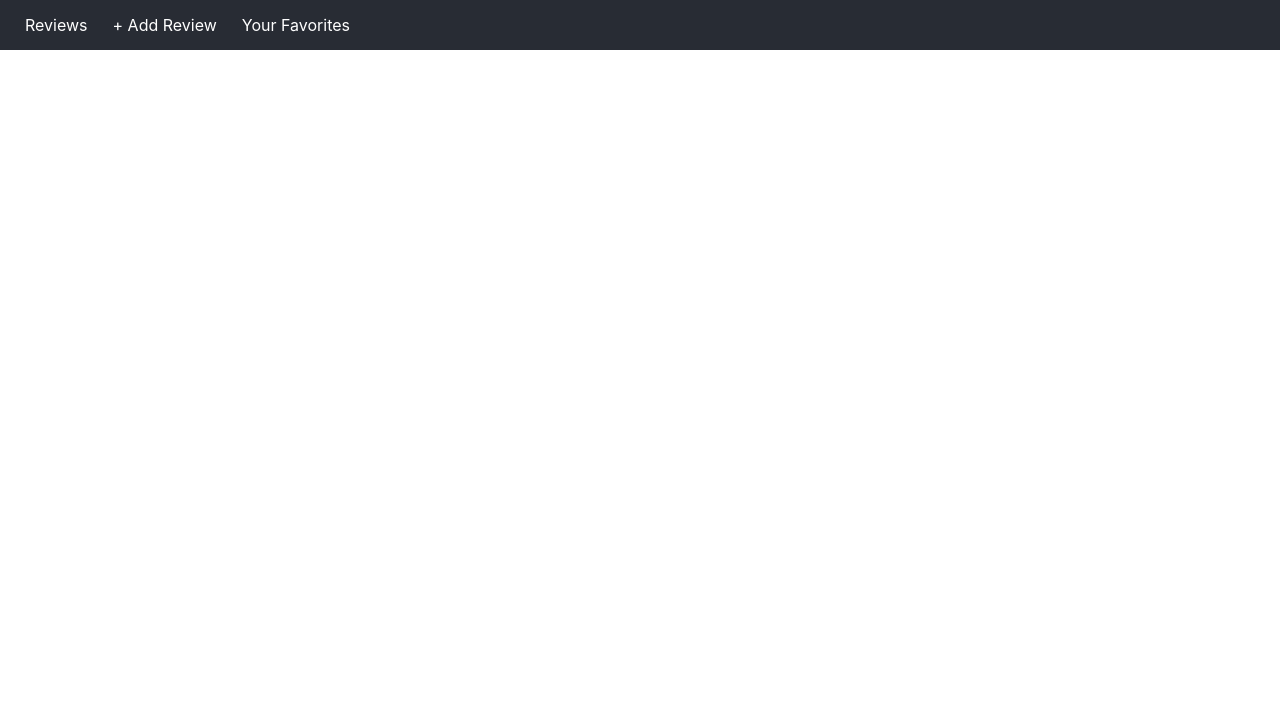
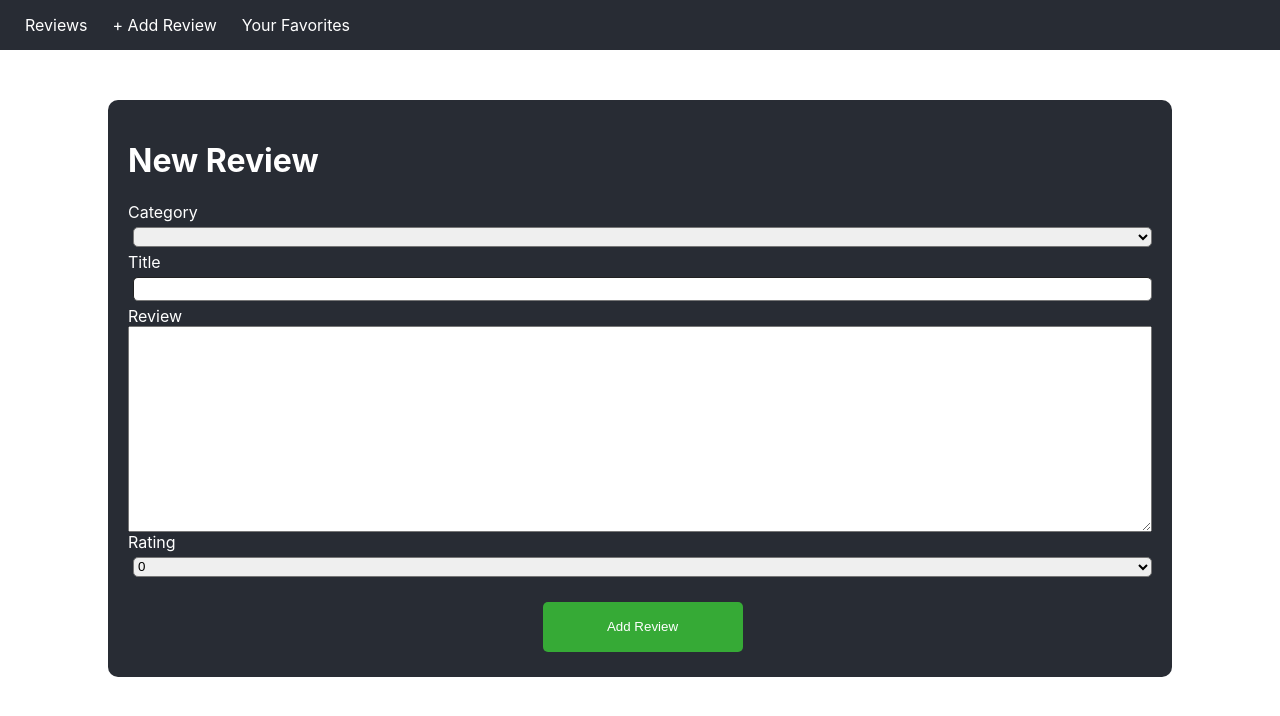
Before and after one commit to eurobi/phase-2-final-project, a React (Create React App) app in the folder my-app/: page /edit-review in a window 1280 px wide. Shown: the top 716 px of the page. Built offline with nearby package versions, Linux system fonts and the light colour scheme; data requests are answered from the project's data file.

Commit message:
edit review brings you to review form

```diff
--- a/my-app/db.json
+++ b/my-app/db.json
@@ -48,6 +48,13 @@
       "content": "test",
       "rating": "5",
       "id": 8
+    },
+    {
+      "category": "Movies",
+      "title": "Interstellar",
+      "content": "Earth's future has been riddled by disasters, famines, and droughts. There is only one way to ensure mankind's survival: Interstellar travel. A newly discovered wormhole in the far reaches of our solar system allows a team of astronauts to go where no man has gone before, a planet that may have the right environment to sustain human life.",
+      "rating": "5",
+      "id": 9
     }
   ]
 }
--- a/my-app/src/App.js
+++ b/my-app/src/App.js
@@ -80,6 +80,9 @@ function App() {
           <Route exact path ='/new-review'>
             <ReviewForm addReview={addReview} />
           </Route>
+          <Route path ='/edit-review'>
+            <ReviewForm editReview={editReview} />
+          </Route>
           <Route exact path ='/your-favorites'>
             <Favorites reviews={reviews}/>
           </Route>
--- a/my-app/src/Components/Review.js
+++ b/my-app/src/Components/Review.js
@@ -1,5 +1,7 @@
+import { useHistory } from "react-router-dom";
 
 function Review({ deleteReview, review }){
+    const history = useHistory()
     function handleStars(rating){
         let stars = []
         for(let i = 1; i <= 5; i ++){
@@ -12,6 +14,10 @@ function Review({ deleteReview, review }){
         return stars.join('')
     }
 
+    function handleEditClick(){
+        history.push(`/edit-review/${review}`)
+    }
+
 
 
     return(
@@ -19,7 +25,7 @@ function Review({ deleteReview, review }){
             <div className="review-card-header">
                 <h1>{review.title}</h1>
                 <div className="button-div">
-                    <button id={review.id} className="edit-button">Edit</button>
+                    <button id={review.id} onClick={handleEditClick} className="edit-button">Edit</button>
                     <button id={review.id} onClick={(e) => deleteReview(e.target.id)} className="delete-button">Delete</button>
                 </div>
             </div>
--- a/my-app/src/Components/ReviewForm.js
+++ b/my-app/src/Components/ReviewForm.js
@@ -3,7 +3,9 @@ import { useHistory } from "react-router-dom";
 
 
 
-function ReviewForm({ addReview, id }){
+function ReviewForm({ addReview, editReview }){
+    const [reqType, setReqType] = useState("POST")
+
     const [formData, setFormData] = useState({
         category: "",
         title: "",
@@ -23,8 +25,10 @@ function ReviewForm({ addReview, id }){
         const newReview = {...formData}
         addReview(newReview)
         history.push("/")
+    }
 
-    }
+
+
     return(
         <div className="form-container">
             <form onSubmit={handleSubmit} className="review-form">
```
